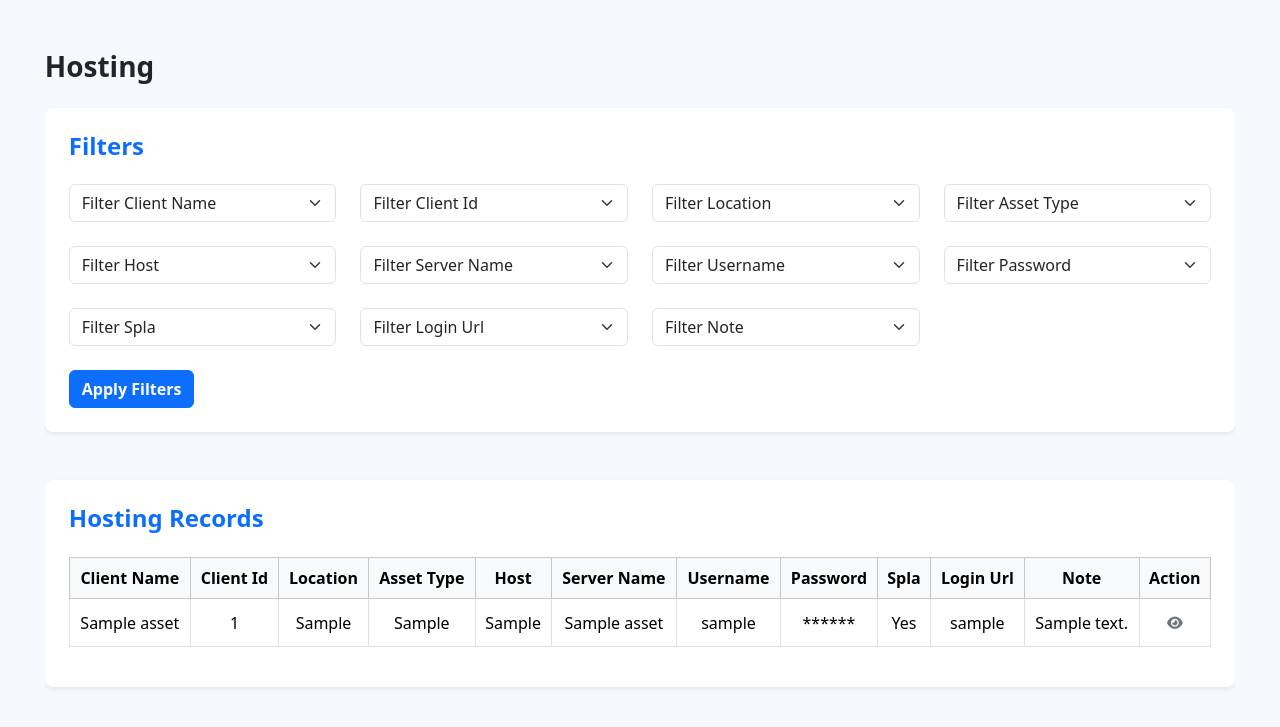
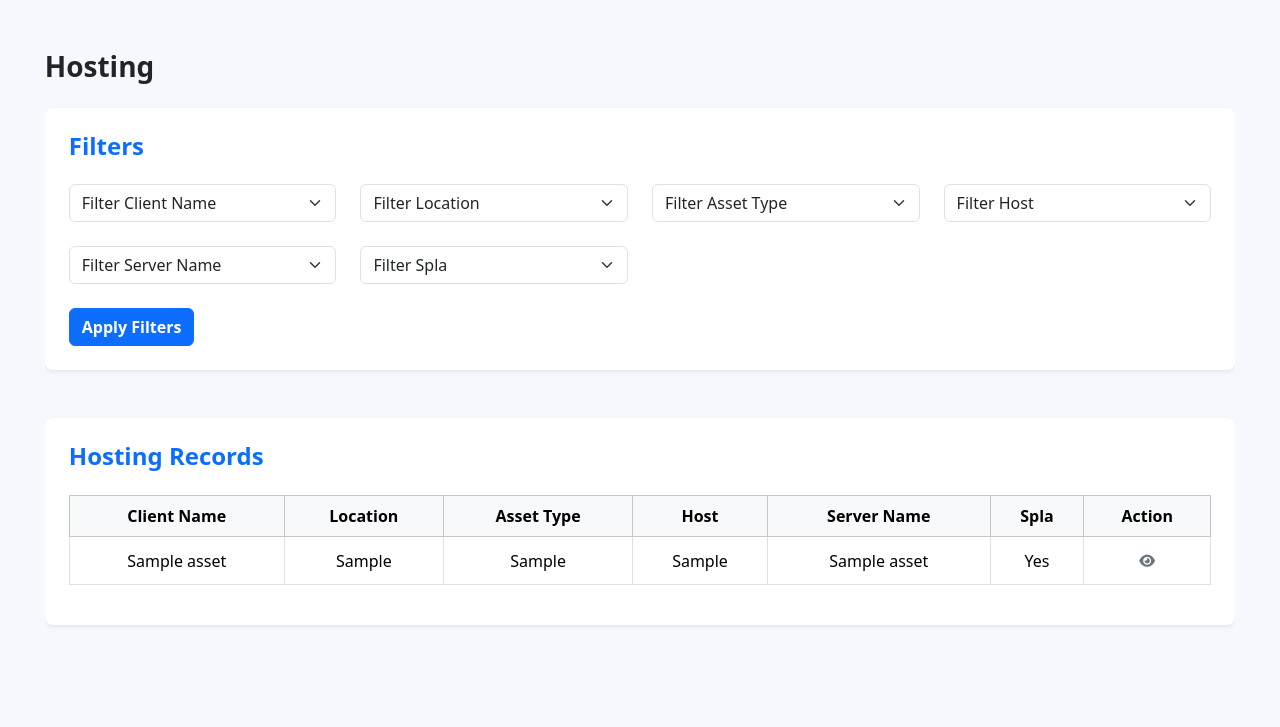
Before and after one commit to hafizsameer11/sautech, a PHP site: page /modules/hostandlic/hosting.php in a window 1280 px wide. Shown: the top 727 px of the page. Run offline with PHP 8.4, Linux system fonts and the light colour scheme; tables that the repository leaves empty hold one stand-in row (values such as "Sample post").

Commit message:
Edit Hosting

```diff
--- a/modules/clientinfo/clientinfo.php
+++ b/modules/clientinfo/clientinfo.php
@@ -650,8 +650,8 @@ include('../components/permissioncheck.php')
   <!-- Search Form -->
   <form method="get" class="mb-3 d-flex justify-content-between align-items-center">
     <div class="input-group" style="width: 300px;">
-      <input type="text" name="search" value="<?= isset($_GET['search']) ? htmlspecialchars($_GET['search']) : '' ?>" class="form-control" placeholder="Search client name or contact...">
-      <button class="btn btn-primary" type="submit"><i class="fas fa-search"></i></button>
+      <!-- <input type="text" name="search" value="<?= isset($_GET['search']) ? htmlspecialchars($_GET['search']) : '' ?>" class="form-control" placeholder="Search client name or contact..."> -->
+      <!-- <button class="btn btn-primary" type="submit"><i class="fas fa-search"></i></button> -->
     </div>
     <?php if (isset($_GET['search']) && !empty($_GET['search'])): ?>
       <a href="?" class="btn btn-outline-secondary">Clear</a>
--- a/modules/hostandlic/hosting.php
+++ b/modules/hostandlic/hosting.php
@@ -14,7 +14,7 @@ if ($conn->connect_error)
   die("Connection failed: " . $conn->connect_error);
 
 // Tables
-$columns = ['client_name', 'client_id', 'location', 'asset_type', 'host', 'server_name', 'username', 'password', 'spla', 'login_url', 'note'];
+$columns = ['client_name', 'location', 'asset_type', 'host', 'server_name',  'spla'];
 
 // Insert Hosting Record
 if ($_SERVER["REQUEST_METHOD"] === "POST" && isset($_POST["submit_hosting"])) {
```
